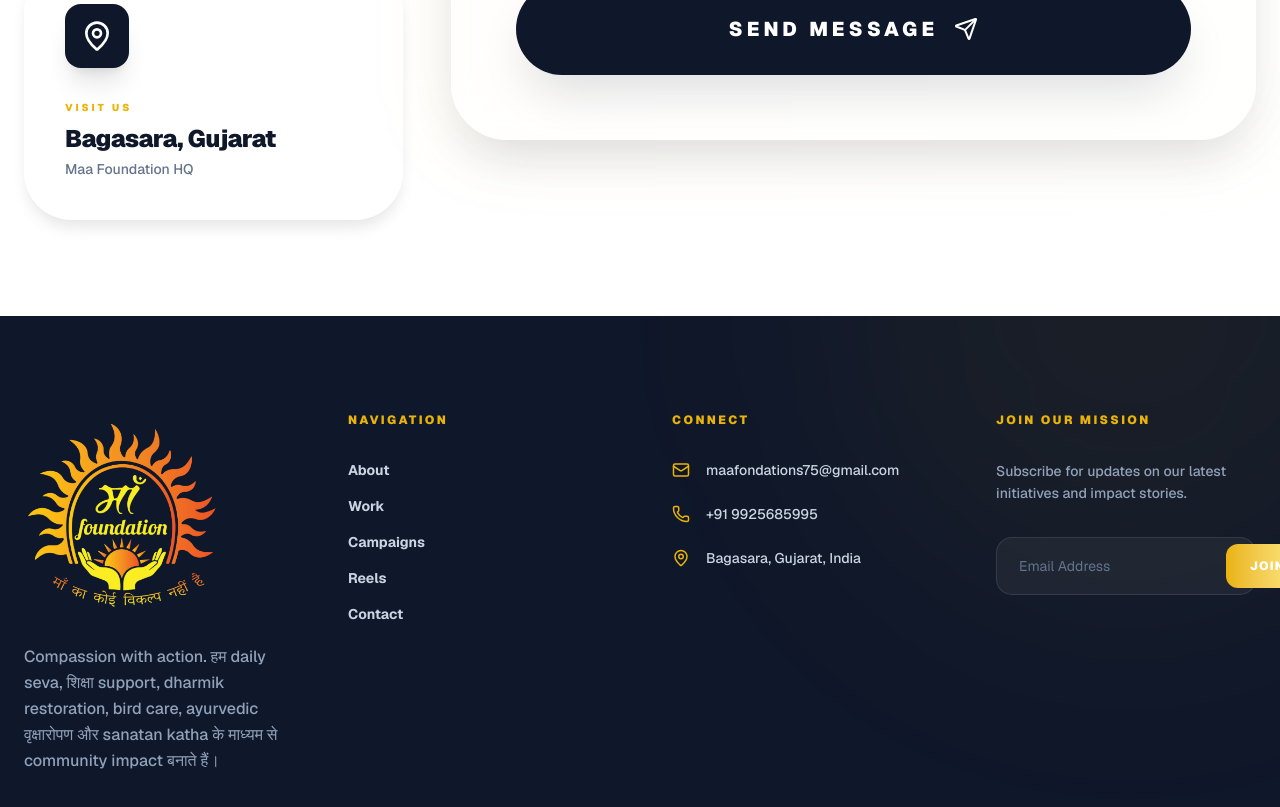
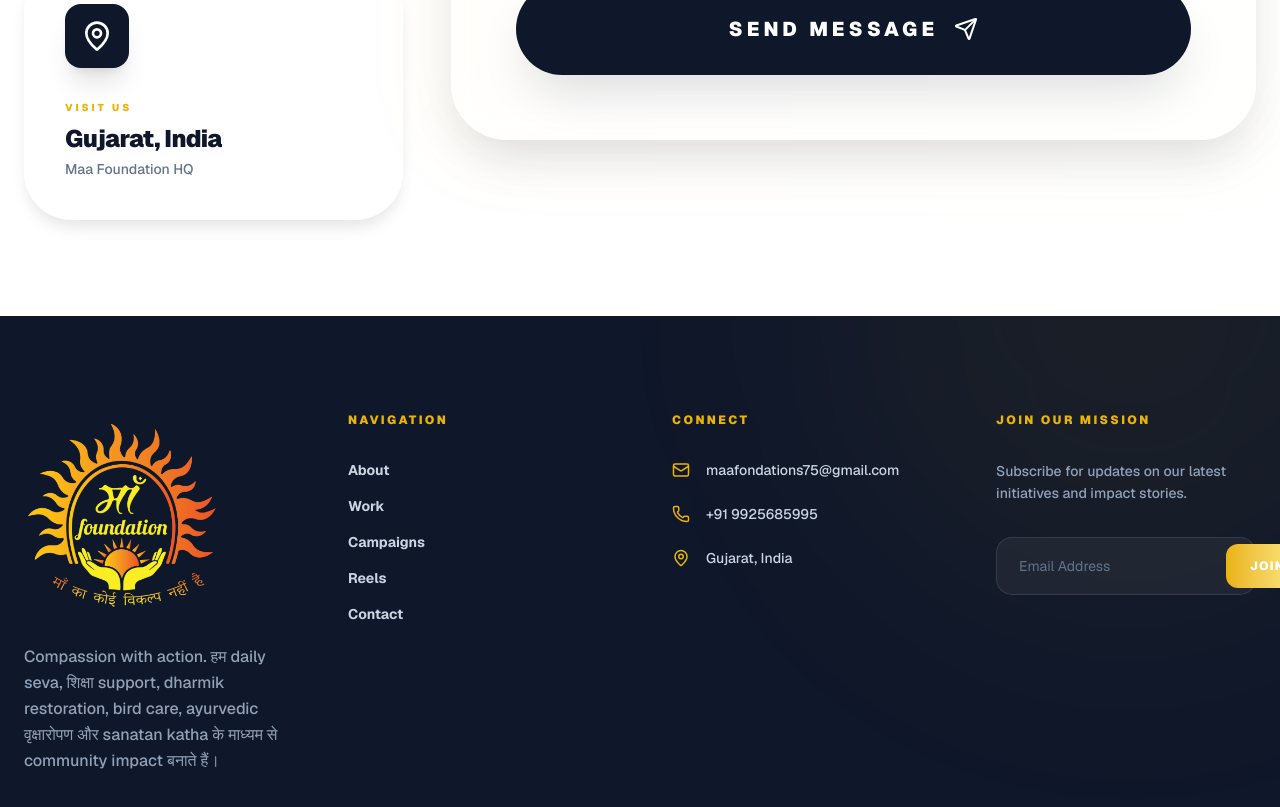
Before and after one commit to bhavin2606/maa-foundation-saurastra, a Next.js app in the folder client/: page /contact in a window 1280 px wide. Shown: the part 1440-2247 px from the top of the page. Built offline with nearby package versions, Linux system fonts and the light colour scheme; no server answers.

Commit message:
fix: update Hindi copy, simplify location details, and correct minor formatting inconsistencies

```diff
--- a/client/src/app/(public)/contact/page.tsx
+++ b/client/src/app/(public)/contact/page.tsx
@@ -48,7 +48,7 @@ export default function ContactPage() {
             Get In Touch
           </span>
           <h1 className="text-5xl sm:text-7xl lg:text-9xl font-black text-secondary tracking-tighter leading-[0.85] mb-12">
-            Let's Start <br/>
+            Let's Start <br />
             <span className="bg-gradient-to-r from-primary via-primary-dark to-accent bg-clip-text text-transparent italic px-2 py-1 box-decoration-clone inline-block">
               A Dialogue
             </span>
@@ -68,7 +68,7 @@ export default function ContactPage() {
               {[
                 { icon: <Mail size={32} />, label: "Email Us", val: "maafondations75@gmail.com", sub: "Support & Inquiries" },
                 { icon: <Phone size={32} />, label: "Call Us", val: "+91 9925685995", sub: "Available Daily" },
-                { icon: <MapPin size={32} />, label: "Visit Us", val: "Bagasara, Gujarat", sub: "Maa Foundation HQ" },
+                { icon: <MapPin size={32} />, label: "Visit Us", val: "Gujarat, India", sub: "Maa Foundation HQ" },
               ].map((item, i) => (
                 <div key={i} className="group p-10 rounded-[48px] glass-card border-slate-100 transition-all duration-500 hover:-translate-y-3 hover:shadow-premium">
                   <div className="mb-8 flex h-16 w-16 items-center justify-center rounded-2xl bg-secondary text-white shadow-xl transition-all duration-500 group-hover:bg-gradient-to-br group-hover:from-primary group-hover:to-accent group-hover:rotate-12 group-hover:shadow-glow">
--- a/client/src/app/(public)/page.tsx
+++ b/client/src/app/(public)/page.tsx
@@ -43,8 +43,8 @@ export default function HomePage() {
               </h1>
             </div>
             <p className="max-w-xl text-xl lg:text-2xl leading-relaxed text-muted font-medium">
-              Maa Foundation रोज़ाना shwan seva, बच्चों की पढ़ाई में support, जर्जर मंदिरों का
-              जीर्णोद्धार, पक्षियों के लिए dana-pani, ayurvedic वृक्षारोपण और सनatan katha का आयोजन करती है।
+              माँ फाउंडेशन रोज़ाना श्वान सेवा, बच्चों की पढ़ाई में सहायता, जर्जर मंदिरों का
+              जीर्णोद्धार, पक्षियों के लिए दाना-पानी, आयुर्वेदिक वृक्षारोपण और सनातन कथा का आयोजन करती है।
             </p>
             <div className="flex flex-wrap gap-6 pt-4">
               <Link
--- a/client/src/components/common/Footer.tsx
+++ b/client/src/components/common/Footer.tsx
@@ -50,7 +50,7 @@ export default function Footer() {
               {[
                 { icon: <Mail size={18} />, value: "maafondations75@gmail.com" },
                 { icon: <Phone size={18} />, value: "+91 9925685995" },
-                { icon: <MapPin size={18} />, value: "Bagasara, Gujarat, India" },
+                { icon: <MapPin size={18} />, value: "Gujarat, India" },
               ].map((item, i) => (
                 <span key={i} className="flex items-center gap-4 text-slate-300 font-medium hover:text-white transition-colors cursor-default">
                   <span className="text-primary">{item.icon}</span> {item.value}
```
